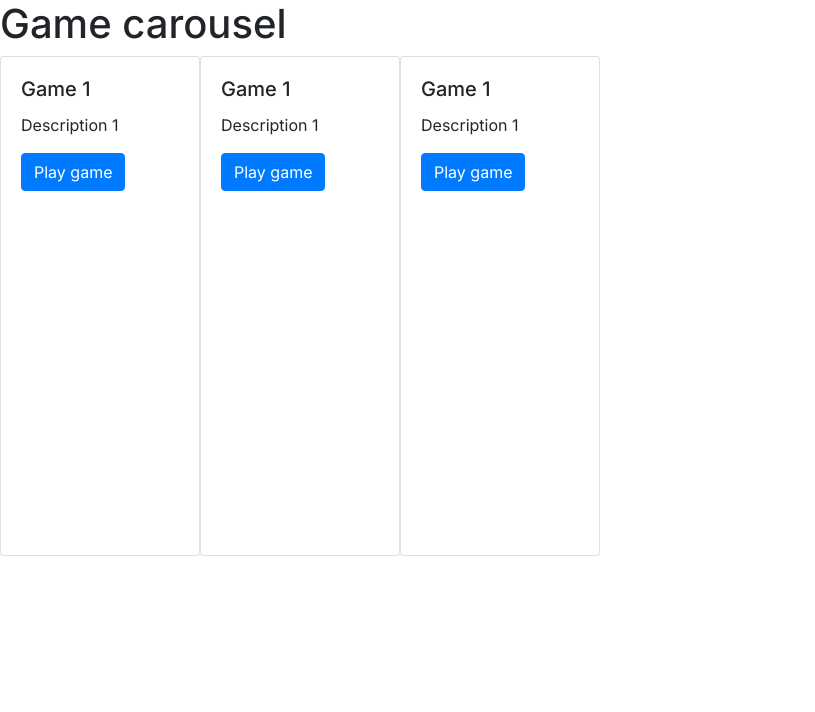
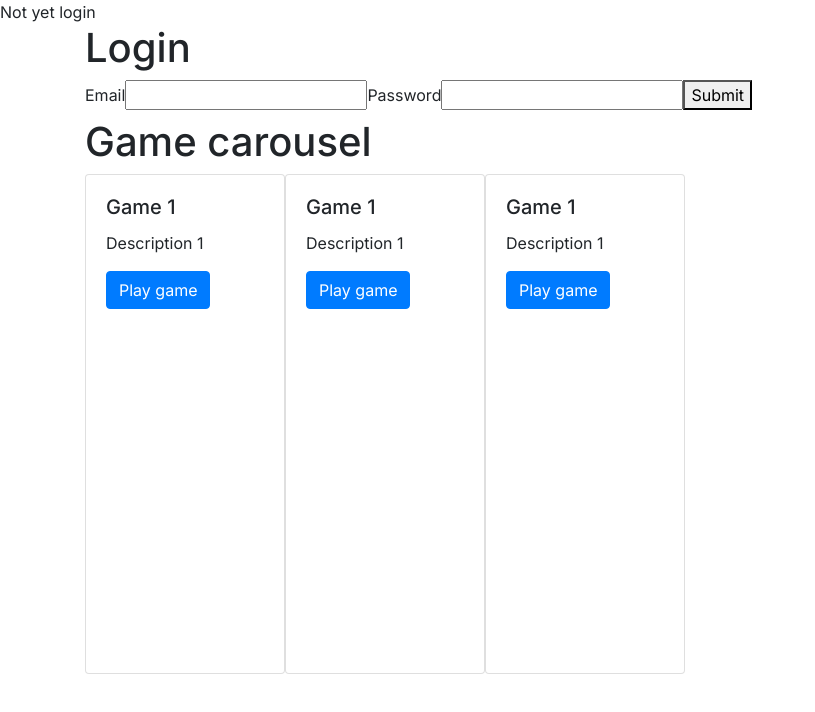
Before and after one commit to dayoneteams/cooking-architecture-nextjs, a Next.js app: page / in a window 1280 px wide. Shown: the top 712 px of the page, without its empty margins (0-815 px from the left). Built offline with nearby package versions, Linux system fonts and the light colour scheme.

Commit message:
feat: login concept

```diff
--- /dev/null
+++ b/packages/auth/components/LoginForm.tsx
@@ -0,0 +1,30 @@
+import {loginWithEmail} from "../services/loginWithEmail";
+import {useContext} from "react";
+import {AuthContext} from "../providers/AuthProvider";
+
+export function LoginForm() {
+  const {setLoginUser} = useContext(AuthContext);
+
+  const handleSubmit = async (e) => {
+    e.preventDefault();
+    const loginUser = await loginWithEmail(e.target[0].value, e.target[1].value);
+    setLoginUser(loginUser);
+  };
+
+  return (
+    <div>
+      <h1>Login</h1>
+      <form onSubmit={handleSubmit}>
+        <label>
+          Email
+          <input type="email"/>
+        </label>
+        <label>
+          Password
+          <input type="password"/>
+        </label>
+        <button type="submit">Submit</button>
+      </form>
+    </div>
+  );
+}
--- /dev/null
+++ b/packages/auth/components/index.ts
@@ -0,0 +1 @@
+export * from './LoginForm';
--- /dev/null
+++ b/packages/auth/hooks/index.ts
@@ -0,0 +1 @@
+export * from './useAuth';
--- /dev/null
+++ b/packages/auth/hooks/useAuth.ts
@@ -0,0 +1,10 @@
+import {useContext} from "react";
+import {AuthContext} from "@lib/auth/providers/AuthProvider";
+
+export function useAuth() {
+  const {loginUser} = useContext(AuthContext);
+
+  return {
+    loginUser,
+  };
+}
--- /dev/null
+++ b/packages/auth/index.ts
@@ -0,0 +1,7 @@
+export * from './types';
+export * from './components';
+export * from './hooks';
+export * from './services/getLoginUser';
+
+// context providers.
+export * from './providers/AuthProvider';
--- /dev/null
+++ b/packages/auth/providers/AuthProvider.tsx
@@ -0,0 +1,17 @@
+'use client';
+import {createContext, useState} from "react";
+
+export const AuthContext = createContext({
+  loginUser: null,
+  setLoginUser: () => {},
+});
+
+export function AuthProvider({children}) {
+  const [loginUser, setLoginUser] = useState(null);
+
+  return (
+    <AuthContext.Provider value={{loginUser, setLoginUser}}>
+      {children}
+    </AuthContext.Provider>
+  );
+}
--- /dev/null
+++ b/packages/auth/services/getLoginUser.ts
@@ -0,0 +1,18 @@
+import {LoginUser} from "../types";
+
+const loginUser: LoginUser = {
+  id: "1",
+  email: "email1@gmail.com",
+  name: "Name 1",
+  avatar: "https://via.placeholder.com/150",
+  role: "admin",
+  accessToken: "accessToken 111",
+}
+
+export function getLoginUser(): Promise<LoginUser> {
+  return new Promise((resolve) => {
+    setTimeout(() => {
+      resolve(loginUser);
+    }, 2000);
+  });
+}
--- /dev/null
+++ b/packages/auth/services/loginWithEmail.ts
@@ -0,0 +1,18 @@
+import {LoginUser} from "../types";
+
+export function loginWithEmail(email: string, password: string): Promise<LoginUser> {
+  return new Promise((resolve) => {
+    setTimeout(() => {
+      const user = {
+        id: "1",
+        email,
+        name: "Name 1",
+        avatar: "https://via.placeholder.com/150",
+        role: "admin",
+        accessToken: "accessToken 111",
+      }
+      localStorage.setItem("accessToken", user.accessToken);
+      resolve(user);
+    }, 2000);
+  });
+}
--- /dev/null
+++ b/packages/auth/types.ts
@@ -0,0 +1,8 @@
+export interface LoginUser {
+  accessToken: string;
+  id: string;
+  email: string;
+  name: string;
+  avatar: string;
+  role: string;
+}
--- /dev/null
+++ b/src/app/components/Navbar.tsx
@@ -0,0 +1,23 @@
+'use client';
+import {useAuth} from "@lib/auth";
+
+export function Navbar() {
+  const {loginUser} = useAuth();
+
+  return (
+    <nav>
+      <div>
+        {loginUser
+          ? (
+            <div>
+              <span>{loginUser.email}</span>
+              <span>{loginUser.name}</span>
+            </div>
+          ) : (
+            <div>Not yet login</div>
+          )
+        }
+      </div>
+    </nav>
+  );
+}
--- a/src/app/layout.tsx
+++ b/src/app/layout.tsx
@@ -1,5 +1,7 @@
 import type { Metadata } from "next";
 import { Inter } from "next/font/google";
+import {AuthProvider} from "@lib/auth";
+import {Navbar} from "./components/Navbar";
 
 const inter = Inter({ subsets: ["latin"] });
 
@@ -23,7 +25,14 @@ export default function RootLayout({
         crossOrigin="anonymous"
       />
     </head>
-    <body className={inter.className}>{children}</body>
+    <body className={inter.className}>
+      <AuthProvider>
+        <Navbar />
+        <div className="container">
+          {children}
+        </div>
+      </AuthProvider>
+    </body>
     </html>
   );
 }
--- a/src/app/page.tsx
+++ b/src/app/page.tsx
@@ -1,9 +1,11 @@
 'use client';
 import {useEffect, useState} from "react";
 import {Game, GameCarousel, getGames} from "@lib/casino";
+import {LoginForm, useAuth} from "@lib/auth";
 
 export default function Home() {
   const [games, setGames] = useState<Game[]>();
+  const {loginUser} = useAuth();
 
   useEffect(() => {
     getGames().then(setGames);
@@ -11,6 +13,11 @@ export default function Home() {
 
   return (
     <div>
+      {!loginUser && (
+        <div>
+          <LoginForm/>
+        </div>
+      )}
       {games && <div>
         <GameCarousel games={games} />
       </div>}
```
